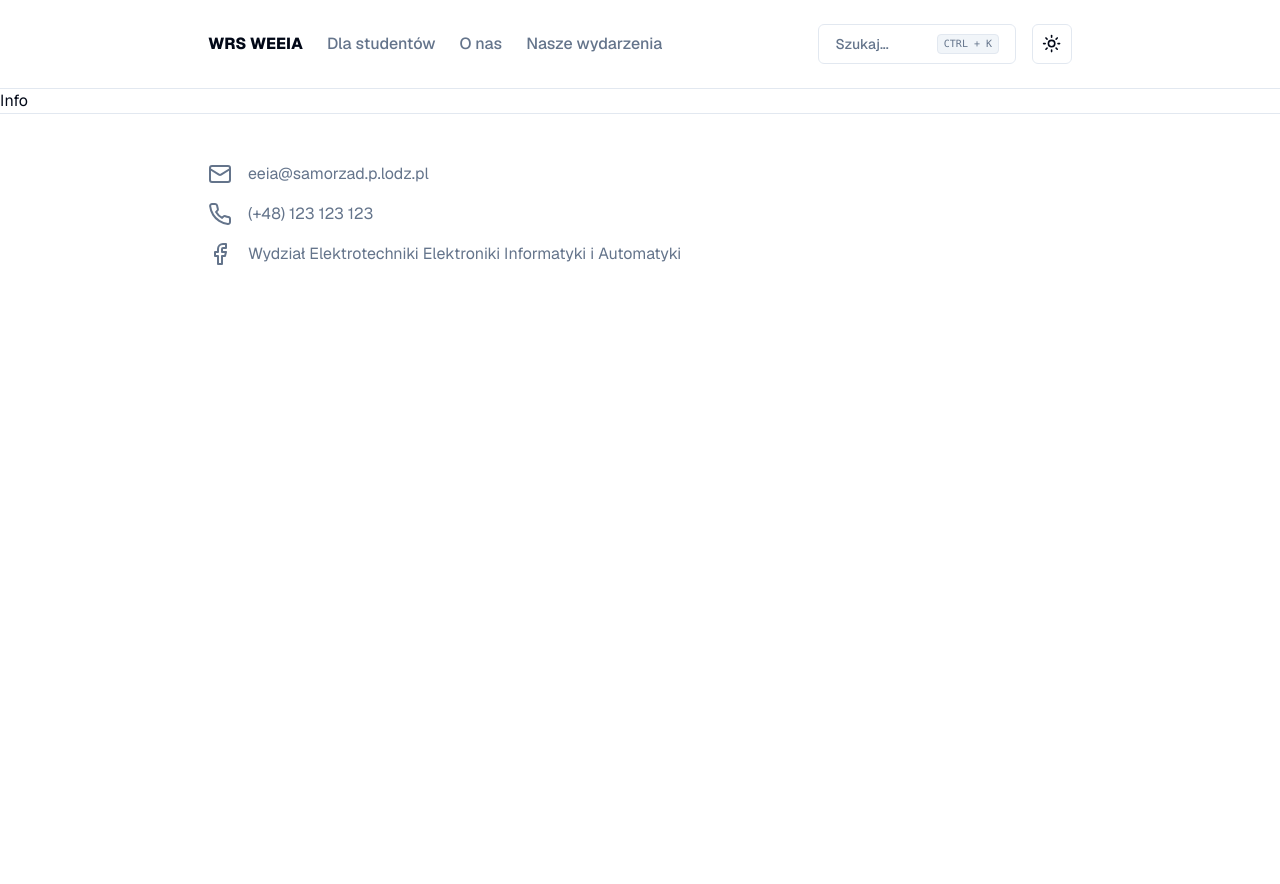
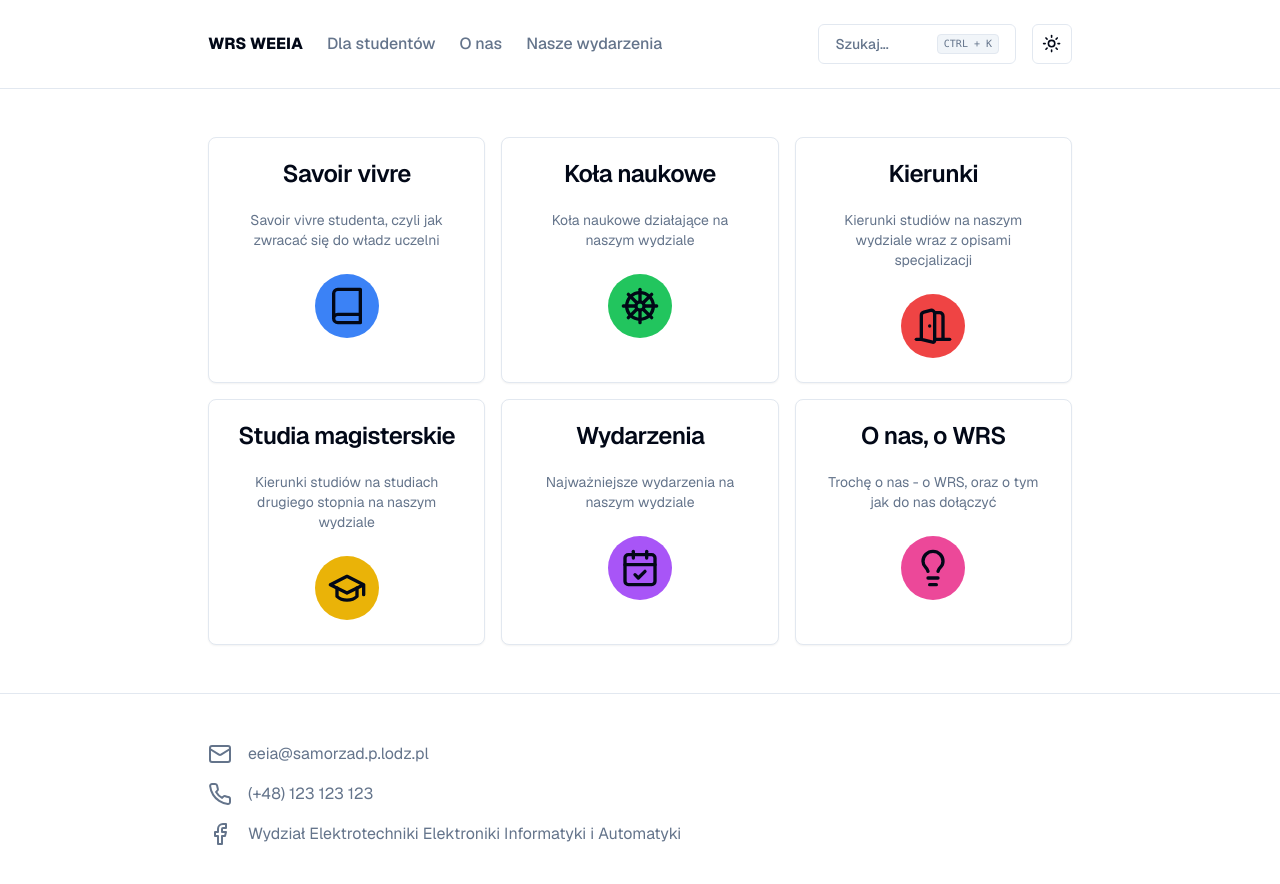
Before and after one commit to WRS-WEEIA-IT/WRS-Website, a Next.js app: page /info in a window 1280 px wide. Shown: the top 884 px of the page. Before the commit the page ends 800 px from the top, so only its background shows below. Built offline with nearby package versions, Linux system fonts and the light colour scheme.

Commit message:
Add InfoCard, add info section

```diff
--- a/app/info/page.tsx
+++ b/app/info/page.tsx
@@ -1,5 +1,44 @@
+import InfoCard from '@/components/info-card/InfoCard';
+import { Book, CalendarCheck, DoorOpen, GraduationCap, Lightbulb, ShipWheel } from 'lucide-react';
+
 const Info = () => {
-  return <div>Info</div>;
+    return (
+        <div className='site-container py-12'>
+            <div className=' grid grid-cols-3 gap-4 grid-flow-dense'>
+                <InfoCard
+                    title='Savoir vivre'
+                    description='Savoir vivre studenta, czyli jak zwracać się do władz uczelni'
+                    color='blue'
+                    Icon={Book}
+                />
+                <InfoCard title='Koła naukowe' description='Koła naukowe działające na naszym wydziale' color='green' Icon={ShipWheel} />
+                <InfoCard
+                    title='Kierunki'
+                    description='Kierunki studiów na naszym wydziale wraz z opisami specjalizacji'
+                    color='red'
+                    Icon={DoorOpen}
+                />
+                <InfoCard
+                    title='Studia magisterskie'
+                    description='Kierunki studiów na studiach drugiego stopnia na naszym wydziale'
+                    color='yellow'
+                    Icon={GraduationCap}
+                />
+                <InfoCard
+                    title='Wydarzenia'
+                    description='Najważniejsze wydarzenia na naszym wydziale'
+                    color='purple'
+                    Icon={CalendarCheck}
+                />
+                <InfoCard
+                    title='O nas, o WRS'
+                    description='Trochę o nas - o WRS, oraz o tym jak do nas dołączyć'
+                    color='pink'
+                    Icon={Lightbulb}
+                />
+            </div>
+        </div>
+    );
 };
 
 export default Info;
--- /dev/null
+++ b/components/info-card/InfoCard.tsx
@@ -0,0 +1,87 @@
+import InfoCardConfig from '@/utils/interfaces/InfoCardConfig';
+import { Card, CardContent, CardDescription, CardFooter, CardHeader, CardTitle } from '../ui/card';
+
+const InfoCard = ({ title, description, color, Icon }: InfoCardConfig) => {
+    const colorVariants = {
+        blue: {
+            bg: 'bg-blue-500',
+            border: 'hover:border-blue-500',
+            shadow: 'shadow-blue-500',
+            dropShadow: 'duration-200 hover:drop-shadow-[0_0_15px_rgba(59,130,246,0.5)]',
+        },
+        green: {
+            bg: 'bg-green-500',
+            border: 'hover:border-green-500',
+            shadow: 'shadow-green-500',
+            dropShadow: 'duration-200 hover:drop-shadow-[0_0_15px_rgba(0,255,0,0.5)]',
+        },
+        red: {
+            bg: 'bg-red-500',
+            border: 'hover:border-red-500',
+            shadow: 'shadow-red-500',
+            dropShadow: 'duration-200 hover:drop-shadow-[0_0_15px_rgba(255,0,0,0.5)]',
+        },
+        yellow: {
+            bg: 'bg-yellow-500',
+            border: 'hover:border-yellow-500',
+            shadow: 'shadow-yellow-500',
+            dropShadow: 'duration-200 hover:drop-shadow-[0_0_15px_rgba(255,255,0,0.5)]',
+        },
+        purple: {
+            bg: 'bg-purple-500',
+            border: 'hover:border-purple-500',
+            shadow: 'shadow-purple-500',
+            dropShadow: 'duration-200 hover:drop-shadow-[0_0_15px_rgba(255,0,255,0.5)]',
+        },
+        pink: {
+            bg: 'bg-pink-500',
+            border: 'hover:border-pink-500',
+            shadow: 'shadow-pink-500',
+            dropShadow: 'duration-200 hover:drop-shadow-[0_0_15px_rgba(255,0,255,0.5)]',
+        },
+        orange: {
+            bg: 'bg-orange-500',
+            border: 'hover:border-orange-500',
+            shadow: 'shadow-orange-500',
+            dropShadow: 'duration-200 hover:drop-shadow-[0_0_15px_rgba(255,165,0,0.5)]',
+        },
+        magenta: {
+            bg: 'bg-magenta-500',
+            border: 'hover:border-magenta-500',
+            shadow: 'shadow-magenta-500',
+            dropShadow: 'duration-200 hover:drop-shadow-[0_0_15px_rgba(255,0,255,0.5)]',
+        },
+        teal: {
+            bg: 'bg-teal-500',
+            border: 'hover:border-teal-500',
+            shadow: 'shadow-teal-500',
+            dropShadow: 'duration-200 hover:drop-shadow-[0_0_15px_rgba(0,128,128,0.5)]',
+        },
+        cyan: {
+            bg: 'bg-cyan-500',
+            border: 'hover:border-cyan-500',
+            shadow: 'shadow-cyan-500',
+            dropShadow: 'duration-200 hover:drop-shadow-[0_0_15px_rgba(0,255,255,0.5)]',
+        },
+    };
+
+    return (
+        <Card className={`${colorVariants[color].border} ${colorVariants[color].dropShadow}`}>
+            <CardHeader>
+                <CardTitle className='text-center'>{title}</CardTitle>
+            </CardHeader>
+            <CardContent>
+                <CardDescription className='text-center'>{description}</CardDescription>
+            </CardContent>
+            <CardFooter className='flex items-center justify-center'>
+                <div className='flex items-center justify-center'>
+                    <div className={`w-16 h-16 rounded-full ${colorVariants[color].bg} flex items-center justify-center`}>
+                        <Icon className='size-10' />
+                    </div>
+                </div>
+            </CardFooter>
+        </Card>
+    );
+};
+
+export default InfoCard;
--- a/components/news-card/NewsCard.tsx
+++ b/components/news-card/NewsCard.tsx
@@ -7,7 +7,7 @@ import format from 'date-fns/format';
 
 const NewsCard = ({ news }: { news: News }) => {
     return (
-        <Card className='w-full card-hover  relative'>
+        <Card className='w-full card-hover relative'>
             <CardHeader className=' max-h-36'>
                 <div className='flex justify-between'>
                     <CardTitle className='text-base md:text-lg lg:text-2xl'>{news.title}</CardTitle>
--- a/package.json
+++ b/package.json
@@ -34,7 +34,7 @@
     "eslint": "^8",
     "eslint-config-next": "14.0.2",
     "postcss": "^8",
-    "tailwindcss": "^3.3.0",
+    "tailwindcss": "^3.4.0",
     "typescript": "^5"
   }
 }
--- /dev/null
+++ b/utils/interfaces/InfoCardConfig.ts
@@ -0,0 +1,8 @@
+import { LucideIcon } from 'lucide-react';
+
+export default interface InfoCardConfig {
+    title: string;
+    color: 'red' | 'blue' | 'green' | 'yellow' | 'purple' | 'pink' | 'orange' | 'magenta' | 'cyan' | 'teal';
+    description: string;
+    Icon: LucideIcon;
+}
```
Also changed, not shown: 1 other file (tests, documents, lock files or other folders).
